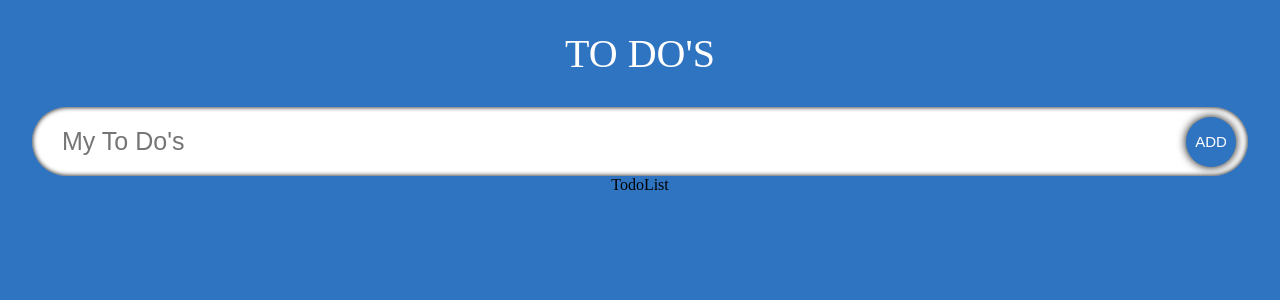
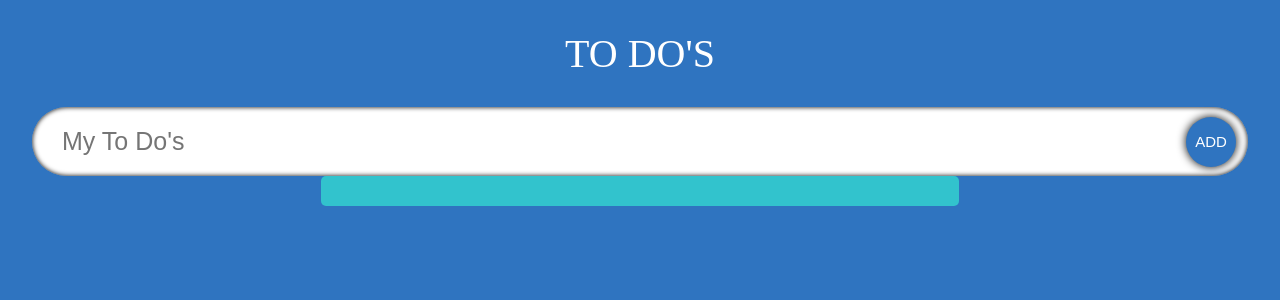
Before and after one commit to Mani007/TSReact, a React (Create React App) app in the folder react-ts/: page / in a window 1280 px wide. Shown: the top 300 px of the page. Built offline with nearby package versions, Linux system fonts and the light colour scheme; a web font is replaced by a local one.

Commit message:
Added te mapping of todos array with todo items

```diff
--- a/react-ts/src/components/TodoList.tsx
+++ b/react-ts/src/components/TodoList.tsx
@@ -8,8 +8,8 @@ interface Props {
 }
 const TodoList: React.FC<Props> = ({todos, setTodos}) => {
   return (
-    <div>
-        TodoList
+    <div className='todos'>
+        {todos.map((todo) => (<li>{todo.todo}</li>))}
         </div>
   )
 }
```
